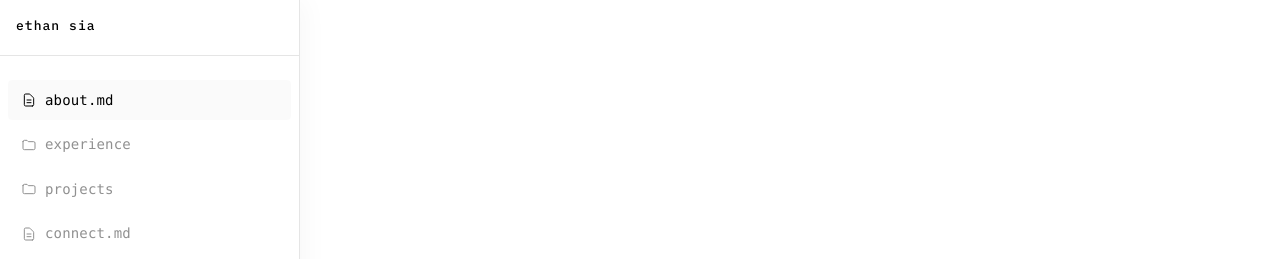
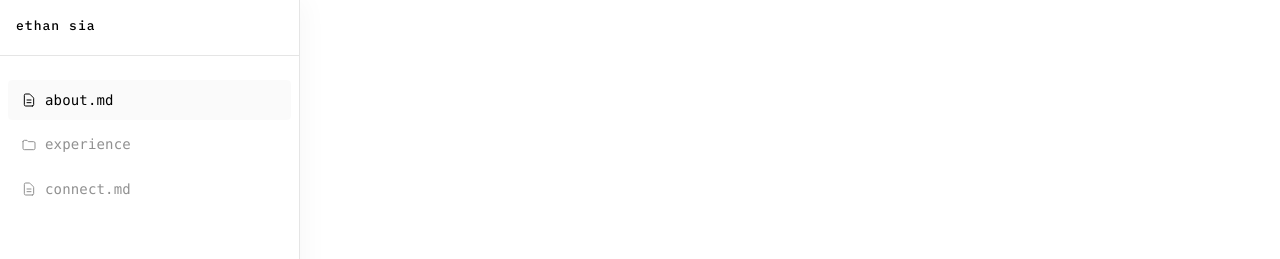
Before and after one commit to jdsia/Web-Portfolio, a Next.js app: page / in a window 1280 px wide. Shown: the top 259 px of the page. Built offline with nearby package versions, Linux system fonts and the light colour scheme.

Commit message:
feat: removed projects for now

```diff
--- a/app/components/Sidebar.tsx
+++ b/app/components/Sidebar.tsx
@@ -138,7 +138,7 @@ export default function Sidebar({
           );
         })}
 
-        <div className={getRowClass("projects")} onClick={() => toggle("projects")}>
+        {/* <div className={getRowClass("projects")} onClick={() => toggle("projects")}>
           <FolderIcon open={open.projects} color={activeSection === "projects" ? accentColor : mutedColor} />
           <span>projects</span>
         </div>
@@ -150,7 +150,7 @@ export default function Sidebar({
               <span>{project.filename}</span>
             </div>
           );
-        })}
+        })} */}
 
 
         <div className={getRowClass("connect")} onClick={() => onNavigate("connect")}>
--- a/app/page.tsx
+++ b/app/page.tsx
@@ -227,7 +227,7 @@ export default function Home() {
     const sections = [
       "about",
       "experience",
-      "projects",
+      // "projects",
       // "skills",
       "connect",
     ];
@@ -486,8 +486,8 @@ export default function Home() {
               </div>
             </section>
 
-            {/* Projects Section */}
-            <section
+            {/* Projects Section — hidden */}
+            {/* <section
               id="projects"
               className="snap-section px-12 md:px-20 flex flex-col justify-center py-20"
             >
@@ -508,7 +508,6 @@ export default function Home() {
               <div className="max-w-3xl" style={{ display: "flex", flexDirection: "column", gap: "0" }}>
                 {PROJECTS.map((project) => (
                   <div key={project.id} style={{ borderTop: "1px solid var(--card-border)" }}>
-                    {/* Project toggle row */}
                     <div
                       onClick={() => toggleBlock(project.id)}
                       style={{
@@ -548,7 +547,6 @@ export default function Home() {
                       </span>
                     </div>
 
-                    {/* Expanded content */}
                     <div
                       style={{
                         maxHeight: expandedBlocks[project.id] ? "600px" : "0px",
@@ -557,7 +555,6 @@ export default function Home() {
                       }}
                     >
                       <div style={{ paddingBottom: "24px" }}>
-                        {/* Tech stack — plain comma-separated */}
                         <p
                           style={{
                             fontFamily: "var(--font-jetbrains-mono), monospace",
@@ -572,7 +569,6 @@ export default function Home() {
                           {project.technologies.join(" · ")}
                         </p>
 
-                        {/* Bullets as plain paragraphs */}
                         <div style={{ display: "flex", flexDirection: "column", gap: "8px" }}>
                           {project.bullets.map((bullet, idx) => (
                             <p
@@ -589,7 +585,6 @@ export default function Home() {
                           ))}
                         </div>
 
-                        {/* Links — plain underlined text */}
                         <div style={{ display: "flex", gap: "20px", marginTop: "16px" }}>
                           {project.github && (
                             <a
@@ -642,10 +637,9 @@ export default function Home() {
                     </div>
                   </div>
                 ))}
-                {/* Bottom border */}
                 <div style={{ borderTop: "1px solid var(--card-border)" }} />
               </div>
-            </section>
+            </section> */}
 
             {/* Skills Section — hidden */}
             {/* <section
```
